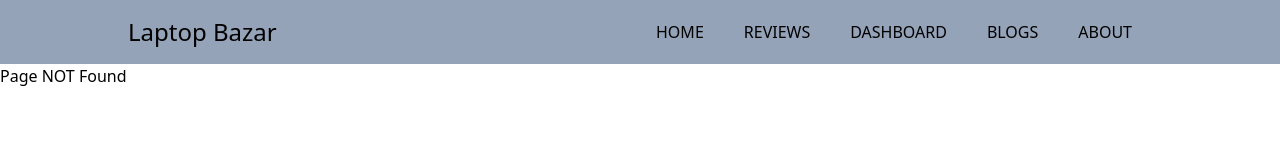
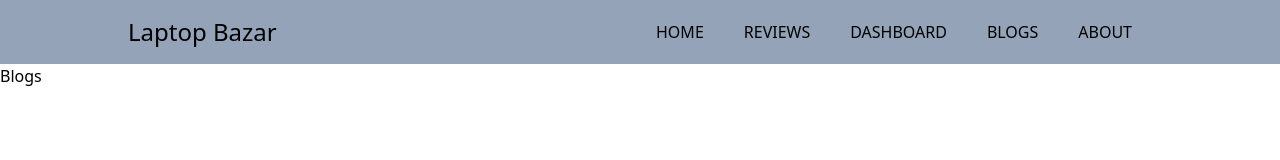
Before and after one commit to AbdMamun1999/product-analysis, a React (Create React App) app: page /blogs in a window 1280 px wide. Before the commit this address had no page. Shown: the top 160 px of the page. Built offline with nearby package versions, Linux system fonts and the light colour scheme.

Commit message:
added blogs route and component

```diff
--- a/src/App.js
+++ b/src/App.js
@@ -1,5 +1,6 @@
 import { Route, Routes } from 'react-router-dom';
 import './App.css';
+import Blogs from './component/Blogs/Blogs';
 import Chart from './component/Chart/Chart';
 import Header from './component/Header/Header';
 import Home from './component/Home/Home';
@@ -14,7 +15,9 @@
        <Route path='/' element={<Home></Home>}></Route>
        <Route path='/reviews' element={<Reviews></Reviews>}></Route>
        <Route path='/dashboard' element={<Chart/>}></Route>
+       <Route path='/blogs' element={<Blogs></Blogs>}></Route>
        <Route path='*' element={<PageNotFound></PageNotFound>}></Route>
+
      </Routes>
 
     </div>
--- /dev/null
+++ b/src/component/Blogs/Blogs.js
@@ -0,0 +1,11 @@
+import React from 'react';
+
+const Blogs = () => {
+    return (
+        <div>
+            <h3>Blogs</h3>
+        </div>
+    );
+};
+
+export default Blogs;
```
